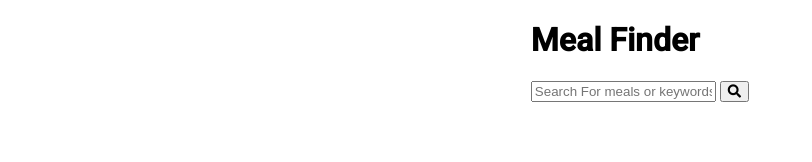
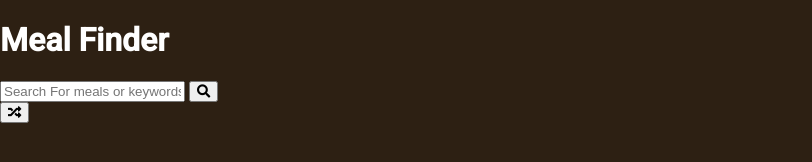
Before and after one commit to hamzaanwardev/meal-finder, a plain HTML site: page index.html in a window 1280 px wide. Shown: the whole page, without its empty margins (0-812 px from the left). Drawn offline with Linux system fonts and the light colour scheme.

Commit message:
Html Done

```diff
--- a/index.html
+++ b/index.html
@@ -21,7 +21,13 @@
                     <i class="fas fa-search"></i>
                 </button>
             </form>
+            <button class="random-btn" id="random">
+                <i class="fas fa-random"></i>
+            </button>
         </div>
+        <div id="result-heading"></div>
+        <div id="meals" class="meals"></div>
+        <div id="single-meal"></div>
     </div>
 
 
--- a/style.css
+++ b/style.css
@@ -7,9 +7,7 @@
 
 body {
     font-family: 'Roboto', sans-serif;
-    display: flex;
-    flex-direction: column;
-    align-items: center;
-    justify-content: center;
+   background: #2d2013;
+   color: #fff;
     margin: 0;
 }
```
